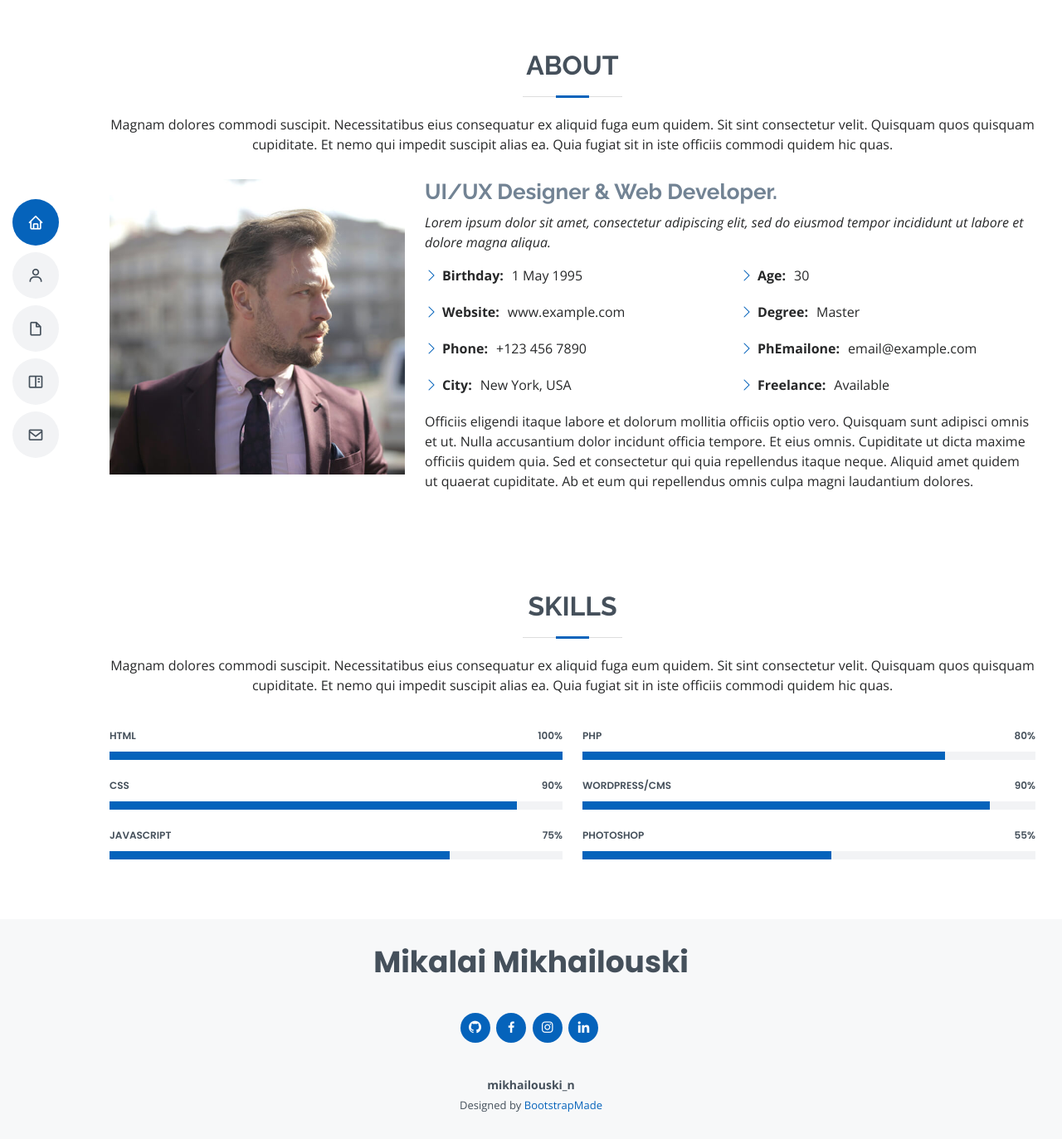
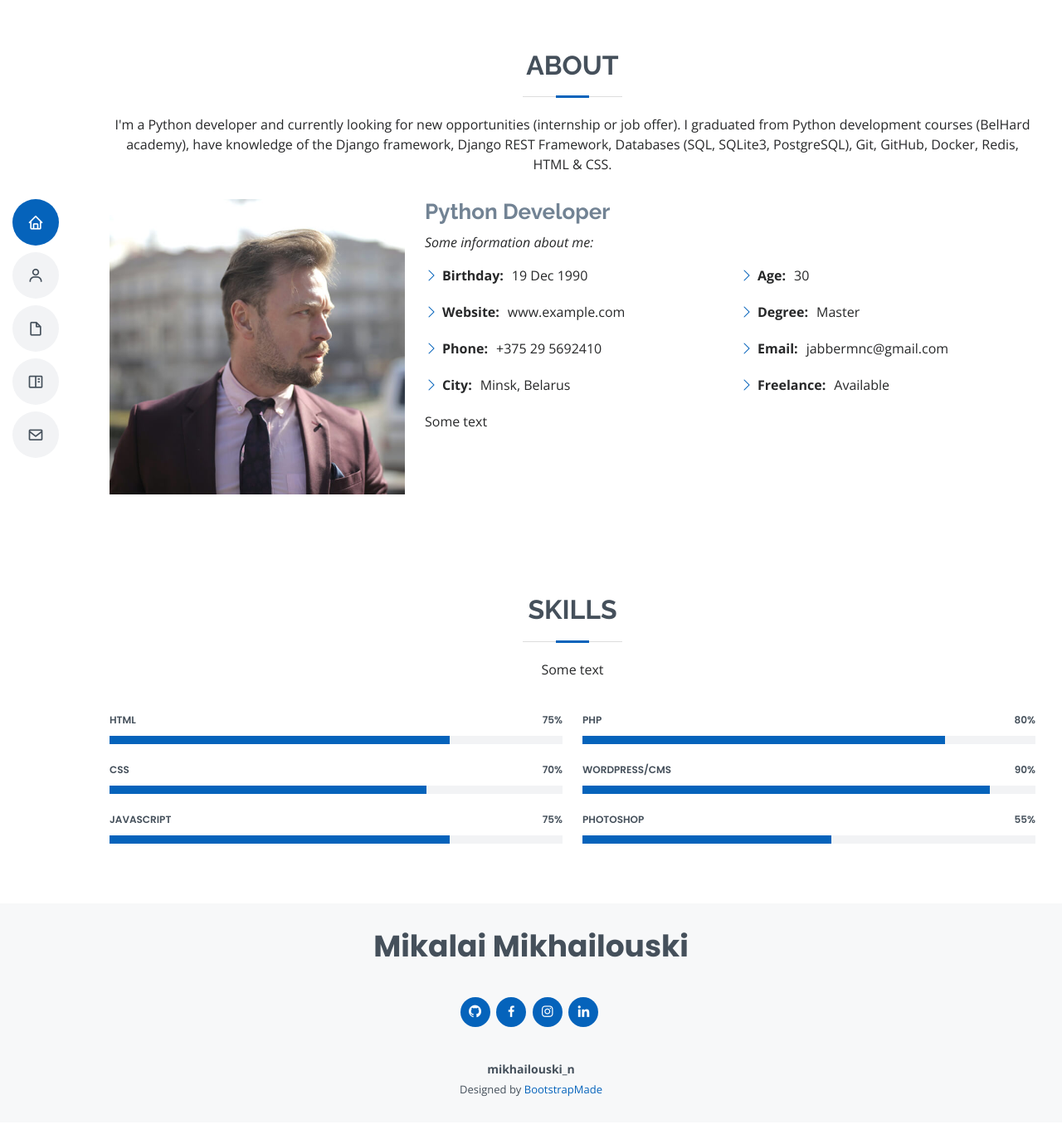
Before and after one commit to jabbermcn/resume_proj, a Django app: page /about/ in a window 1280 px wide. Shown: the whole page at 83% size. After the commit the page ends 1322 px from the top, so only its background shows below. Run offline with Django 4.2, Linux system fonts and the light colour scheme; some libraries are stand-ins or nearby versions.

Commit message:
templates added

```diff
--- a/resume/templates/resume/about.html
+++ b/resume/templates/resume/about.html
@@ -13,9 +13,10 @@ About Page
 
         <div class="section-title">
             <h2>About</h2>
-            <p>Magnam dolores commodi suscipit. Necessitatibus eius consequatur ex aliquid fuga eum quidem. Sit sint
-                consectetur velit. Quisquam quos quisquam cupiditate. Et nemo qui impedit suscipit alias ea. Quia fugiat
-                sit in iste officiis commodi quidem hic quas.</p>
+            <p>I'm a Python developer and currently looking for new opportunities (internship or job offer).
+                I graduated from Python development courses (BelHard academy), have knowledge of the Django framework,
+                Django REST Framework, Databases (SQL, SQLite3, PostgreSQL), Git, GitHub, Docker, Redis, HTML &
+                CSS.</p>
         </div>
 
         <div class="row">
@@ -23,22 +24,20 @@ About Page
                 <img src="{% static 'assets/img/profile-img.jpg' %}" class="img-fluid" alt="">
             </div>
             <div class="col-lg-8 pt-4 pt-lg-0 content">
-                <h3>UI/UX Designer &amp; Web Developer.</h3>
+                <h3>Python Developer</h3>
                 <p class="fst-italic">
-                    Lorem ipsum dolor sit amet, consectetur adipiscing elit, sed do eiusmod tempor incididunt ut labore
-                    et dolore
-                    magna aliqua.
+                    Some information about me:
                 </p>
                 <div class="row">
                     <div class="col-lg-6">
                         <ul>
-                            <li><i class="bi bi-chevron-right"></i> <strong>Birthday:</strong> <span>1 May 1995</span>
+                            <li><i class="bi bi-chevron-right"></i> <strong>Birthday:</strong> <span>19 Dec 1990</span>
                             </li>
                             <li><i class="bi bi-chevron-right"></i> <strong>Website:</strong>
                                 <span>www.example.com</span></li>
-                            <li><i class="bi bi-chevron-right"></i> <strong>Phone:</strong> <span>+123 456 7890</span>
+                            <li><i class="bi bi-chevron-right"></i> <strong>Phone:</strong> <span>{{ phone }}</span>
                             </li>
-                            <li><i class="bi bi-chevron-right"></i> <strong>City:</strong> <span>New York, USA</span>
+                            <li><i class="bi bi-chevron-right"></i> <strong>City:</strong> <span>Minsk, Belarus</span>
                             </li>
                         </ul>
                     </div>
@@ -46,19 +45,15 @@ About Page
                         <ul>
                             <li><i class="bi bi-chevron-right"></i> <strong>Age:</strong> <span>30</span></li>
                             <li><i class="bi bi-chevron-right"></i> <strong>Degree:</strong> <span>Master</span></li>
-                            <li><i class="bi bi-chevron-right"></i> <strong>PhEmailone:</strong>
-                                <span>email@example.com</span></li>
+                            <li><i class="bi bi-chevron-right"></i> <strong>Email:</strong>
+                                <span>{{ email }}</span></li>
                             <li><i class="bi bi-chevron-right"></i> <strong>Freelance:</strong> <span>Available</span>
                             </li>
                         </ul>
                     </div>
                 </div>
                 <p>
-                    Officiis eligendi itaque labore et dolorum mollitia officiis optio vero. Quisquam sunt adipisci
-                    omnis et ut. Nulla accusantium dolor incidunt officia tempore. Et eius omnis.
-                    Cupiditate ut dicta maxime officiis quidem quia. Sed et consectetur qui quia repellendus itaque
-                    neque. Aliquid amet quidem ut quaerat cupiditate. Ab et eum qui repellendus omnis culpa magni
-                    laudantium dolores.
+                    Some text
                 </p>
             </div>
         </div>
@@ -74,9 +69,7 @@ About Page
 
         <div class="section-title">
             <h2>Skills</h2>
-            <p>Magnam dolores commodi suscipit. Necessitatibus eius consequatur ex aliquid fuga eum quidem. Sit sint
-                consectetur velit. Quisquam quos quisquam cupiditate. Et nemo qui impedit suscipit alias ea. Quia fugiat
-                sit in iste officiis commodi quidem hic quas.</p>
+            <p>Some text</p>
         </div>
 
         <div class="row skills-content">
@@ -84,17 +77,17 @@ About Page
             <div class="col-lg-6">
 
                 <div class="progress">
-                    <span class="skill">HTML <i class="val">100%</i></span>
+                    <span class="skill">HTML <i class="val">75%</i></span>
                     <div class="progress-bar-wrap">
-                        <div class="progress-bar" role="progressbar" aria-valuenow="100" aria-valuemin="0"
+                        <div class="progress-bar" role="progressbar" aria-valuenow="75" aria-valuemin="0"
                              aria-valuemax="100"></div>
                     </div>
                 </div>
 
                 <div class="progress">
-                    <span class="skill">CSS <i class="val">90%</i></span>
+                    <span class="skill">CSS <i class="val">70%</i></span>
                     <div class="progress-bar-wrap">
-                        <div class="progress-bar" role="progressbar" aria-valuenow="90" aria-valuemin="0"
+                        <div class="progress-bar" role="progressbar" aria-valuenow="70" aria-valuemin="0"
                              aria-valuemax="100"></div>
                     </div>
                 </div>
--- a/resume/views.py
+++ b/resume/views.py
@@ -9,7 +9,7 @@ class ContextMixin:
         'twitter': 'https://twitter.com',
         'linkedin': 'https://www.linkedin.com/in/николай-михайловский-612744246/',
         'instagram': 'https://www.instagram.com/mikhailouski_n/',
-        'email': 'jabber_mcn@tut.by',
+        'email': 'jabbermnc@gmail.com',
         'github': 'https://github.com/jabbermcn',
         'phone': '+375 29 5692410',
     }
```
